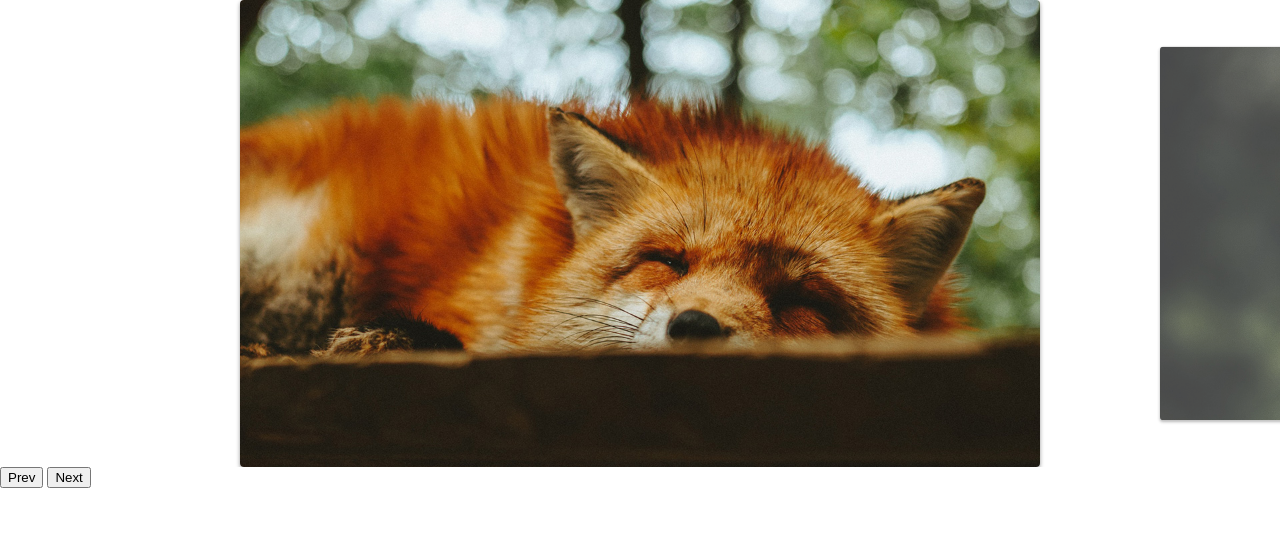
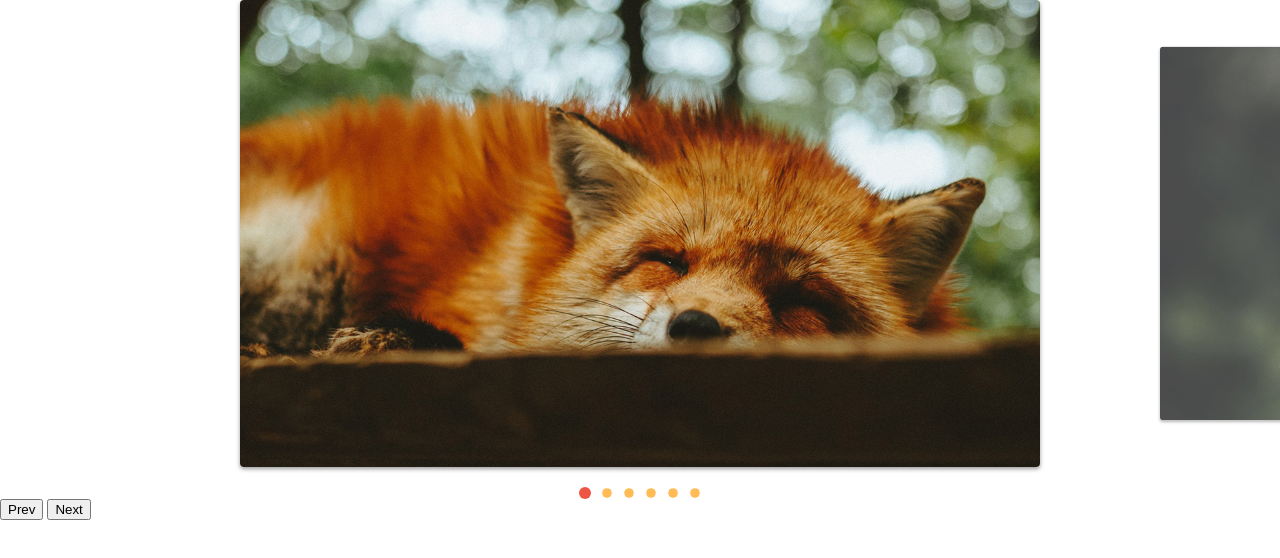
Before and after one commit to thierryjefersson/projeto-slide, a plain HTML site: page index.html in a window 1280 px wide. Drawn offline with Linux system fonts and the light colour scheme.

Commit message:
adicionada paginacao por slide

```diff
--- a/css/style.css
+++ b/css/style.css
@@ -37,3 +37,26 @@ img {
   opacity: 1;
   transform: scale(1);
 }
+[data-control="slide"] {
+  display: flex;
+  justify-content: center;
+  margin-top: 20px;
+}
+
+[data-control="slide"] li a {
+  display: block;
+  width: 12px;
+  height: 12px;
+  background-color: #fb5;
+  border-radius: 50%;
+  overflow: hidden;
+  text-indent: -999px;
+  margin: 0px 5px;
+  transform: scale(0.8);
+  transition: transform 0.3s;
+}
+[data-control="slide"] li.active a,
+[data-control="slide"] li a:hover {
+  background-color: #e54;
+  transform: scale(1);
+}
--- a/js/script.js
+++ b/js/script.js
@@ -3,3 +3,4 @@ import { SlideNav } from "./slide.js";
 const slide = new SlideNav(".slide", ".slide-wrapper");
 slide.init();
 slide.addArrow(".prev", ".next");
+slide.addControl();
--- a/js/slide.js
+++ b/js/slide.js
@@ -6,6 +6,7 @@ export class Slide {
     this.wrapper = document.querySelector(wrapper);
     this.dist = { finalPosition: 0, startX: 0, movement: 0 };
     this.activeClass = "active";
+    this.changeEvent = new Event("changeEvent");
   }
 
   transition(active) {
@@ -98,6 +99,7 @@ export class Slide {
     this.slidesIndexNav(index);
     this.dist.finalPosition = activeSlide.position;
     this.changeActiveClass();
+    this.wrapper.dispatchEvent(this.changeEvent);
   }
 
   changeActiveClass() {
@@ -148,6 +150,10 @@ export class Slide {
 }
 
 export class SlideNav extends Slide {
+  constructor(slide, wrapper) {
+    super(slide, wrapper);
+    this.bindControlEvents();
+  }
   addArrow(prev, next) {
     this.prevElement = document.querySelector(prev);
     this.nextElement = document.querySelector(next);
@@ -158,4 +164,44 @@ export class SlideNav extends Slide {
     this.nextElement.addEventListener("click", this.activeNextSlide);
     this.prevElement.addEventListener("click", this.activePrevSlide);
   }
+
+  createControl() {
+    const control = document.createElement("ul");
+    control.dataset.control = "slide";
+    this.slideArray.forEach((item, index) => {
+      control.innerHTML += `<li><a href="#slide${index + 1}">${
+        index + 1
+      }</a></li>`;
+    });
+    this.wrapper.appendChild(control);
+    return control;
+  }
+
+  eventControl(item, index) {
+    item.addEventListener("click", (event) => {
+      event.preventDefault();
+      this.changeSlide(index);
+    });
+    this.wrapper.addEventListener("changeEvent", this.activeControlItem);
+  }
+
+  activeControlItem() {
+    this.controlArray.forEach((item) =>
+      item.classList.remove(this.activeClass)
+    );
+    this.controlArray[this.index.active].classList.add(this.activeClass);
+  }
+
+  addControl(customControl) {
+    this.control =
+      document.querySelector(customControl) || this.createControl();
+    this.controlArray = [...this.control.children];
+    this.activeControlItem();
+    this.controlArray.forEach(this.eventControl);
+  }
+
+  bindControlEvents() {
+    this.eventControl = this.eventControl.bind(this);
+    this.activeControlItem = this.activeControlItem.bind(this);
+  }
 }
```
